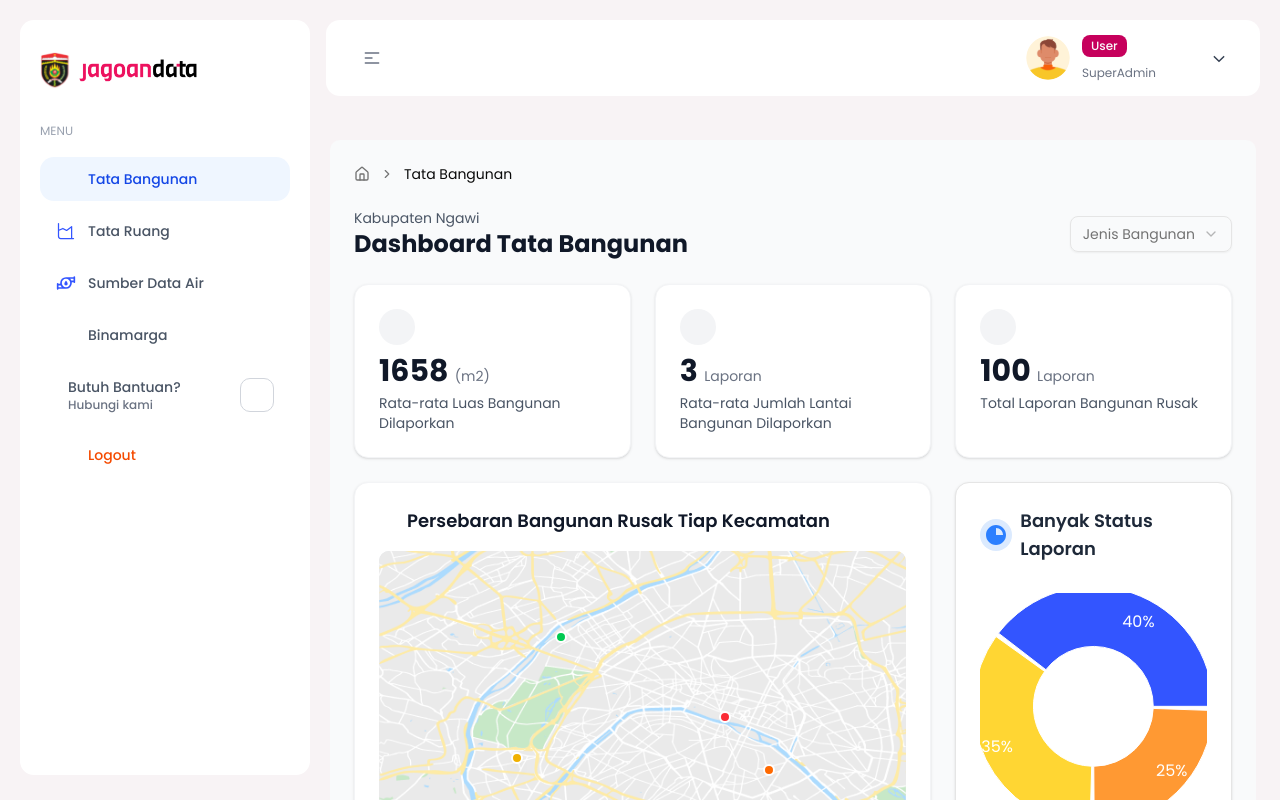
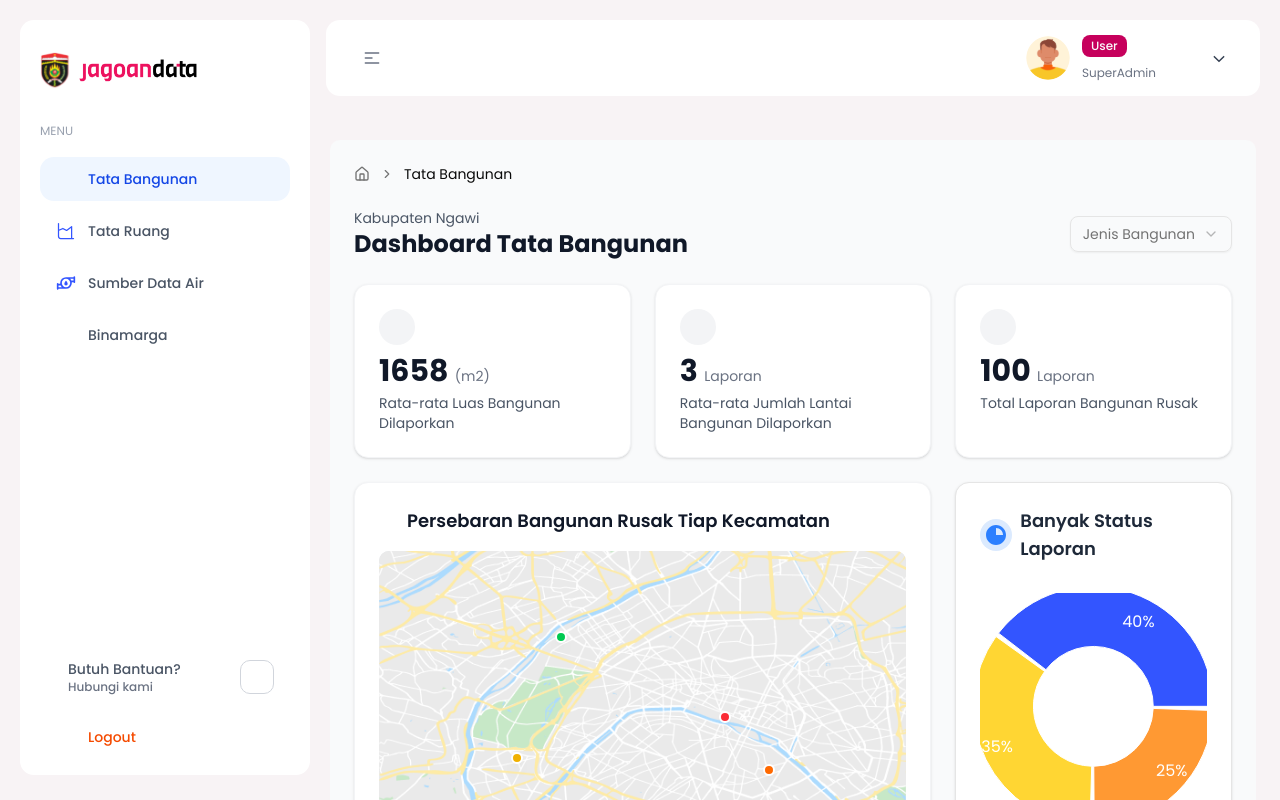
Before and after one commit to Jagoan-Dashboard/Infrastructure-Dashboard-FE, a Next.js app: page /dashboard-admin in a window 1280 px wide. Shown: the top 800 px of the page. Built offline with nearby package versions, Linux system fonts and the light colour scheme; some icons are missing.

Commit message:
fix: fixing container in header

```diff
--- a/src/layout/dashboard/AppHeader.tsx
+++ b/src/layout/dashboard/AppHeader.tsx
@@ -40,7 +40,7 @@ const AppHeader: React.FC = () => {
 
   return (
     <div className="relative top-0 right-0  w-full p-5 ">
-      <div className="bg-white rounded-xl flex justify-center items-center z-30 ">
+      <div className="bg-white max-w-7xl container mx-auto rounded-xl flex justify-center items-center z-30 ">
         <div className="flex flex-col items-center justify-between grow lg:flex-row lg:px-6">
           <div className={`flex items-center justify-between w-full gap-2 px-3 py-3 ${isApplicationMenuOpen ? 'border-b border-gray-200' : ''} sm:gap-4 lg:justify-normal lg:px-0 lg:py-4`}>
             <button
--- a/src/layout/dashboard/AppSidebar.tsx
+++ b/src/layout/dashboard/AppSidebar.tsx
@@ -6,7 +6,7 @@ import { usePathname } from "next/navigation";
 import Link from "next/link";
 import { FaChevronDown } from "react-icons/fa6";
 import { HiDotsHorizontal } from "react-icons/hi";
-import { useAuth } from "@/context/AuthContext";
+// import { useAuth } from "@/context/AuthContext";
 import { useSidebar } from "@/context/SidebarContext";
 import { Icon } from "@iconify/react";
 import Image from "next/image";
@@ -32,7 +32,7 @@ type NavItem = {
   // permissions?: PermissionType[];
 };
 
-const navItems: NavItem[] = [
+const mainNavItems: NavItem[] = [
   {
     icon: (
       <Icon icon="mynaui:building" width="20" height="20" color="#3355FF" />
@@ -80,6 +80,9 @@ const navItems: NavItem[] = [
     path: "/dashboard-admin/binamarga",
     // permission: PERMISSIONS.DASHBOARD_INDEX,
   },
+];
+
+const bottomNavItems: NavItem[] = [
   {
     name: "Bantuan",
     isHelp: true, // Menandai sebagai menu bantuan
@@ -96,9 +99,9 @@ const navItems: NavItem[] = [
 const AppSidebar: React.FC = () => {
   const { isExpanded, isMobileOpen, isHovered, setIsHovered } = useSidebar();
   const pathname = usePathname();
-  const { logout } = useAuth();
+  // const { logout } = useAuth();
   const [openSubmenu, setOpenSubmenu] = useState<{
-    type: "main" | "others";
+    type: "main" | "others" | "bottom";
     index: number;
   } | null>(null);
   const [subMenuHeight, setSubMenuHeight] = useState<Record<string, number>>(
@@ -108,8 +111,7 @@ const AppSidebar: React.FC = () => {
 
   const isActive = useCallback((path: string) => pathname === path, [pathname]);
 
-  const handleLogout = useCallback(
-    (e: React.MouseEvent) => {
+  const handleLogout = useCallback((e: React.MouseEvent) => {
     e.preventDefault();
     // confirmDialog({
     //   message: "Apakah kamu yakin ingin logout?",
@@ -126,9 +128,7 @@ const AppSidebar: React.FC = () => {
     //     }
     //   },
     // });
-    },
-    []
-  );
+  }, []);
 
   useEffect(() => {
     if (openSubmenu !== null) {
@@ -142,7 +142,7 @@ const AppSidebar: React.FC = () => {
     }
   }, [openSubmenu]);
 
-  const handleSubmenuToggle = (index: number, menuType: "main" | "others") => {
+  const handleSubmenuToggle = (index: number, menuType: "main" | "others" | "bottom") => {
     setOpenSubmenu((prevOpenSubmenu) => {
       if (
         prevOpenSubmenu &&
@@ -159,7 +159,7 @@ const AppSidebar: React.FC = () => {
     return subItem?.icon || <HiDotsHorizontal className="w-4 h-4" />;
   };
 
-  const renderMenuItems = (items: NavItem[], menuType: "main" | "others") => (
+  const renderMenuItems = (items: NavItem[], menuType: "main" | "others" | "bottom") => (
     <ul className="flex flex-col gap-2">
       {items.map((nav, index) => {
         const accessibleSubItems =
@@ -419,7 +419,7 @@ const AppSidebar: React.FC = () => {
             )}
           </Link>
         </div>
-        <div className="flex flex-col overflow-y-auto duration-300 ease-linear no-scrollbar">
+        <div className="flex flex-col overflow-y-auto duration-300 ease-linear no-scrollbar flex-1">
           <nav className="mb-6">
             <div className="flex flex-col gap-4">
               <div>
@@ -436,10 +436,15 @@ const AppSidebar: React.FC = () => {
                     <HiDotsHorizontal className="size-6" />
                   )}
                 </h2>
-                {renderMenuItems(navItems, "main")}
+                {renderMenuItems(mainNavItems, "main")}
               </div>
             </div>
           </nav>
+        </div>
+
+        {/* Bottom navigation items */}
+        <div className="mt-auto pb-4">
+          <nav>{renderMenuItems(bottomNavItems, "bottom")}</nav>
         </div>
       </aside>
     </div>
```
Lines whose indentation alone changed are shown as unchanged.
